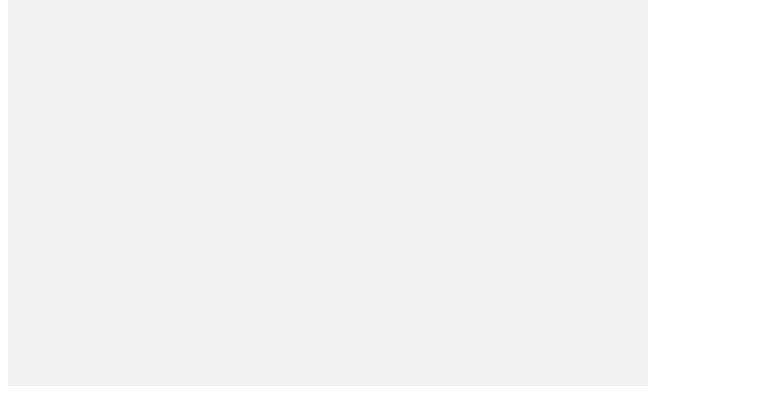
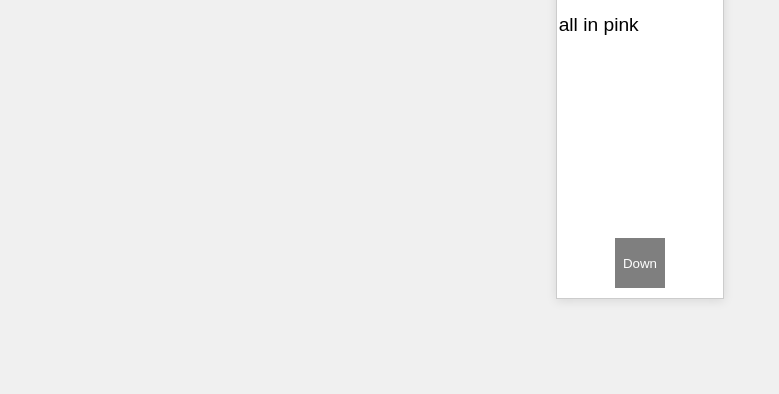
Before and after one commit to acciojob/slider-js-Rashmi-Salunkhe, a website: page main.html in a window 1280 px wide. Shown: the part 422-816 px from the top of the page, without its empty margins (0-779 px from the left). Drawn offline with Linux system fonts and the light colour scheme.

Commit message:
Update styles.css

```diff
--- a/styles.css
+++ b/styles.css
@@ -1,88 +1,74 @@
 /*  your css code here. If applicable */
-/* General container styling */
+body, html {
+    height: 100%;
+    margin: 0;
+    font-family: Arial, Helvetica, sans-serif;
+    display: flex;
+    justify-content: center;
+    align-items: center;
+    background-color: #f0f0f0;
+}
+
 .slider-container {
+    position: relative;
+    width: 80%;
+    height: 80%;
     display: flex;
-    position: relative;
-    width: 100vw;
-    height: 100vh;
     overflow: hidden;
+    border: 1px solid #ccc;
+    background-color: #fff;
+    box-shadow: 0 2px 10px rgba(0,0,0,0.1);
 }
 
 .left-slide, .right-slide {
     width: 50%;
-    height: 100%;
-    display: flex;
-    flex-direction: column;
-    justify-content: center;
-    align-items: center;
-    position: absolute;
-    transition: transform 0.5s ease-in-out;
+    transition: transform 0.3s ease-in-out;
 }
 
-.left-slide {
-    left: 0;
-    background-color: #f2f2f2;
+.left-slide .slide, .right-slide .slide {
+    height: 100%;
+    display: none;
+    align-items: center;
+    justify-content: center;
+    flex-direction: column;
+    text-align: center;
 }
 
-.right-slide {
-    right: 0;
+.left-slide .slide h1 {
+    font-size: 2em;
+    margin: 10px 0;
 }
 
-.image-slide {
-    width: 100%;
-    height: 100%;
-    background-size: cover;
-    background-position: center;
+.left-slide .slide p {
+    font-size: 1.2em;
 }
 
-.left-slide div, .right-slide div {
-    position: absolute;
-    width: 100%;
-    height: 100%;
-    display: flex;
-    flex-direction: column;
-    justify-content: center;
-    align-items: center;
-    text-align: center;
-    transition: opacity 0.5s ease-in-out;
-    opacity: 0;
+.right-slide .slide img {
+    max-width: 100%;
+    max-height: 100%;
+    object-fit: cover;
 }
 
-.left-slide div.active, .right-slide div.active {
-    opacity: 1;
-}
-
-h1 {
-    font-size: 2.5em;
-    margin-bottom: 10px;
-}
-
-p {
-    font-size: 1.5em;
-    color: #333;
-}
-
-/* Button controls */
-.slider-controls {
+button {
     position: absolute;
-    top: 50%;
-    left: calc(50% - 20px);
-    transform: translateY(-50%);
+    width: 50px;
+    height: 50px;
+    background-color: rgba(0, 0, 0, 0.5);
+    color: white;
+    border: none;
+    cursor: pointer;
+    outline: none;
     z-index: 10;
 }
 
-.up-button, .down-button {
-    display: block;
-    margin: 5px 0;
-    padding: 10px;
-    font-size: 24px;
-    cursor: pointer;
-    border: none;
-    background-color: #333;
-    color: white;
-    border-radius: 5px;
+.up-button {
+    top: 10px;
+    left: 50%;
+    transform: translateX(-50%);
 }
 
-.up-button:hover, .down-button:hover {
-    background-color: #555;
+.down-button {
+    bottom: 10px;
+    left: 50%;
+    transform: translateX(-50%);
 }
```
